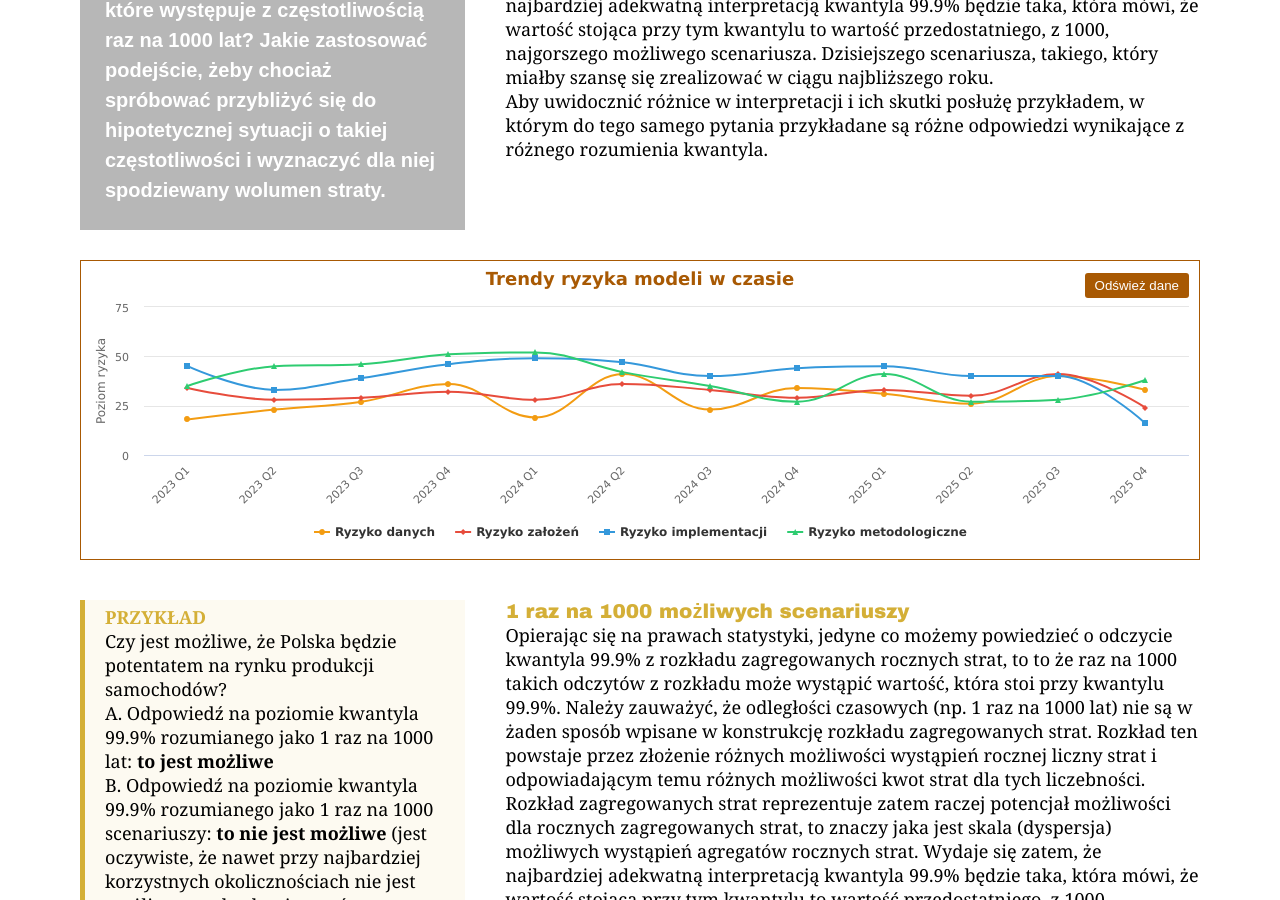
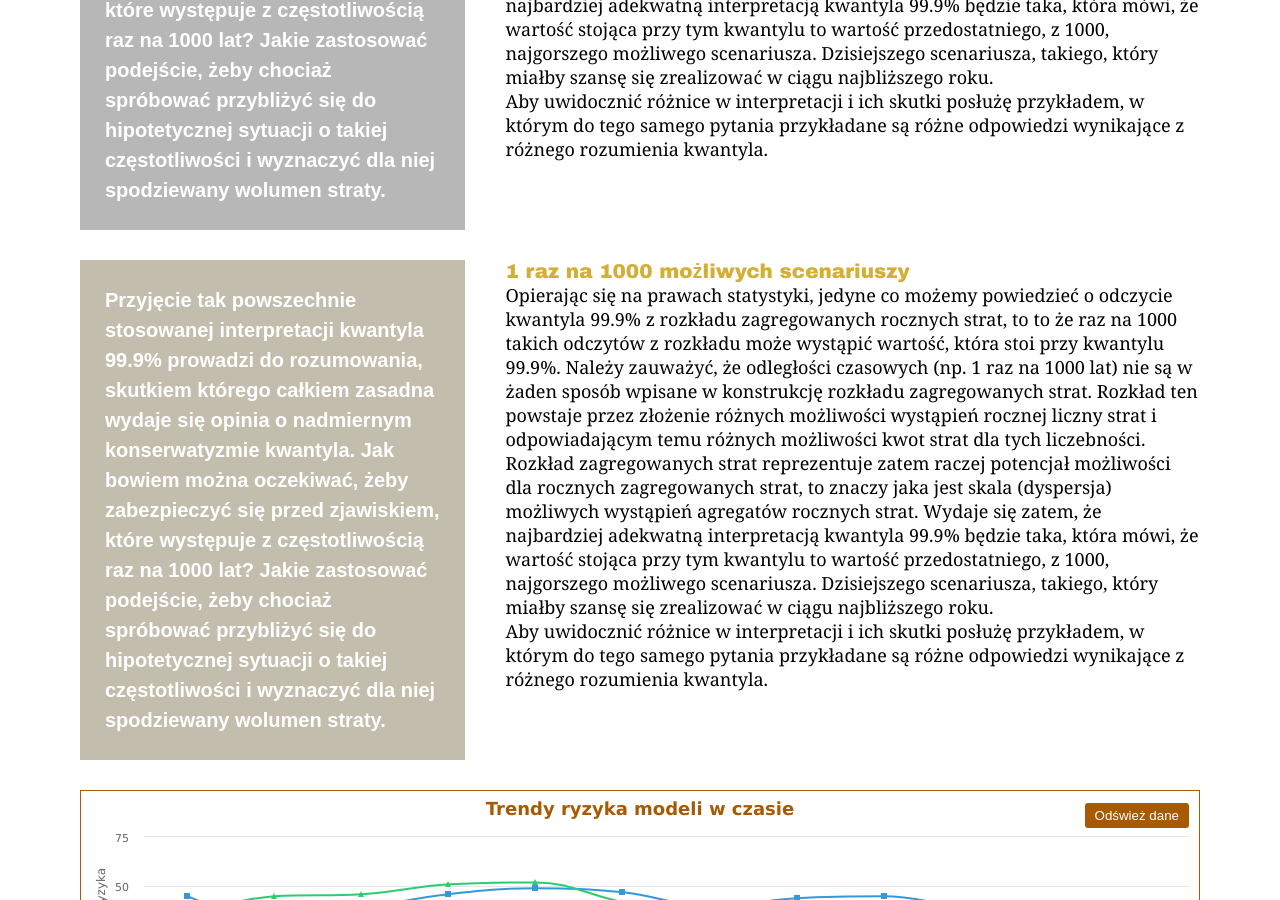
Before and after one commit to MaciejBuczak/risk-research, a Jekyll site: the page built from art-oprisk-kw999_v3_9.md, in a window 1280 px wide and 900 px high, scrolled down 6140 px. Built offline with Jekyll 4.4.1, drawn with Linux system fonts in a browser that asks for light colours.

Commit message:
Update art-oprisk-kw999-layout_v3_9.html

```diff
--- a/_layouts/art-oprisk-kw999-layout_v3_9.html
+++ b/_layouts/art-oprisk-kw999-layout_v3_9.html
@@ -1185,6 +1185,26 @@
   </div>
 </div>
 
+
+
+
+
+
+
+<!-- NOWE ELEMENTY: O5.1 i T 5.2 -->
+<div class="ryzmod-o51-container" style="gap: 20px;">
+  <!-- Lewy element - jednolite szare tło -->
+  <div class="ryzmod-o51-box" style="width: 35%; background-color: #C3BDAD; padding: 25px; position: relative; border-left: 0;">
+    <p style="color: white; font-family: Arial, sans-serif; font-weight: bold; margin: 0; line-height: 1.5; font-size: 20px;">Przyjęcie tak powszechnie stosowanej interpretacji kwantyla 99.9% prowadzi do rozumowania, skutkiem którego całkiem zasadna wydaje się opinia o nadmiernym konserwatyzmie kwantyla. Jak bowiem można oczekiwać, żeby zabezpieczyć się przed zjawiskiem, które występuje z częstotliwością raz na 1000 lat? Jakie zastosować podejście, żeby chociaż spróbować przybliżyć się do hipotetycznej sytuacji o takiej częstotliwości i wyznaczyć dla niej spodziewany wolumen straty.</p>
+  </div>
+
+  <!-- Tekst po prawej - bez zmian -->
+  <div class="ryzmod-t52-text">
+    <h5 style="font-family: Arial Black, Arial, sans-serif; font-size: 20px; font-weight: bold; margin-top: 0; color: #D4AF37;">1 raz na 1000 możliwych scenariuszy</h5>
+    <p>Opierając się na prawach statystyki, jedyne co możemy powiedzieć o odczycie kwantyla 99.9% z rozkładu zagregowanych rocznych strat, to to że raz na 1000 takich odczytów z rozkładu może wystąpić wartość, która stoi przy kwantylu 99.9%. Należy zauważyć, że odległości czasowych (np. 1 raz na 1000 lat) nie są w żaden sposób wpisane w konstrukcję rozkładu zagregowanych strat. Rozkład ten powstaje przez złożenie różnych możliwości wystąpień rocznej liczny strat i odpowiadającym temu różnych możliwości kwot strat dla tych liczebności. Rozkład zagregowanych strat reprezentuje zatem raczej potencjał możliwości dla rocznych zagregowanych strat, to znaczy jaka jest skala (dyspersja) możliwych wystąpień agregatów rocznych strat. Wydaje się zatem, że najbardziej adekwatną interpretacją kwantyla 99.9% będzie taka, która mówi, że wartość stojąca przy tym kwantylu to wartość przedostatniego, z 1000, najgorszego możliwego scenariusza. Dzisiejszego scenariusza, takiego, który miałby szansę się zrealizować w ciągu najbliższego roku.</p>
+    <p>Aby uwidocznić różnice w interpretacji i ich skutki posłużę przykładem, w którym do tego samego pytania przykładane są różne odpowiedzi wynikające z różnego rozumienia kwantyla.</p>
+  </div>
+</div>
 
 
 
```
